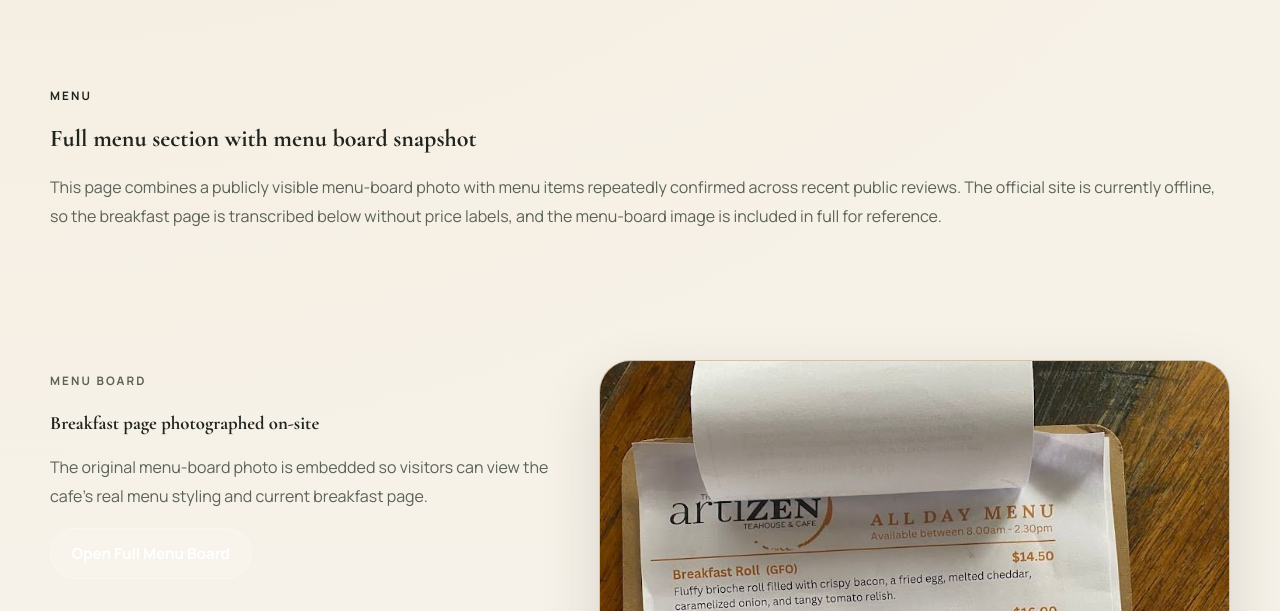
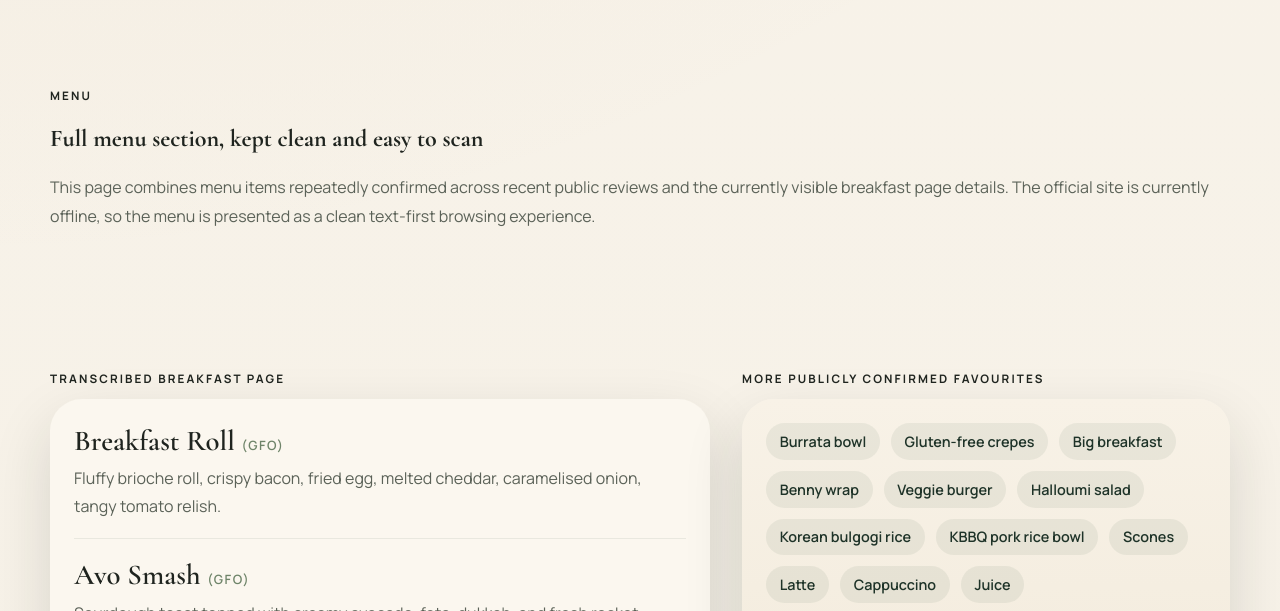
Before and after one commit to nom8352/artizan, a plain HTML site: page index.html in a window 1280 px wide. Shown: the part 1380-1991 px from the top of the page. Drawn offline with nearby package versions, Linux system fonts and the light colour scheme.

Commit message:
Remove menu board imagery

```diff
--- a/index.html
+++ b/index.html
@@ -83,35 +83,17 @@
       <section class="section menu-intro" id="menu">
         <div>
           <p class="eyebrow">Menu</p>
-          <h2>Full menu section with menu board snapshot</h2>
+          <h2>Full menu section, kept clean and easy to scan</h2>
         </div>
         <p class="menu-note">
-          This page combines a publicly visible menu-board photo with menu items repeatedly
-          confirmed across recent public reviews. The official site is currently offline,
-          so the breakfast page is transcribed below without price labels, and the
-          menu-board image is included in full for reference.
+          This page combines menu items repeatedly confirmed across recent public reviews
+          and the currently visible breakfast page details. The official site is currently
+          offline, so the menu is presented as a clean text-first browsing experience.
         </p>
       </section>
 
-      <section class="section menu-board-section">
-        <div class="menu-board-copy">
-          <p class="eyebrow">Menu Board</p>
-          <h3>Breakfast page photographed on-site</h3>
-          <p>
-            The original menu-board photo is embedded so visitors can view the cafe's real
-            menu styling and current breakfast page.
-          </p>
-          <a class="button button-secondary" href="public/images/menu-board-large.jpg" target="_blank" rel="noreferrer">
-            Open Full Menu Board
-          </a>
-        </div>
-        <a class="menu-board-frame" href="public/images/menu-board-large.jpg" target="_blank" rel="noreferrer">
-          <img src="public/images/menu-board-large.jpg" alt="Artizen all day menu board breakfast page" />
-        </a>
-      </section>
-
       <section class="section menu-grid-section">
-        <div class="menu-column">
+        <div class="menu-column menu-column-wide">
           <p class="eyebrow">Transcribed Breakfast Page</p>
           <div class="menu-card">
             <div class="menu-item">
--- a/styles.css
+++ b/styles.css
@@ -179,7 +179,6 @@ h1 {
 
 .story-section,
 .visit-section,
-.menu-board-section,
 .menu-grid-section {
   display: grid;
   gap: 2rem;
@@ -191,9 +190,8 @@ h1 {
   align-items: start;
 }
 
-.menu-board-section,
 .menu-grid-section {
-  grid-template-columns: 0.9fr 1.1fr;
+  grid-template-columns: 1.15fr 0.85fr;
   align-items: start;
 }
 
@@ -253,14 +251,8 @@ h1 {
   padding-bottom: 1.5rem;
 }
 
-.menu-board-frame {
-  background: #dfcfb6;
-  border: 1px solid rgba(30, 51, 40, 0.08);
-}
-
-.menu-board-frame img {
-  aspect-ratio: 4 / 5;
-  object-fit: cover;
+.menu-column-wide {
+  min-width: 0;
 }
 
 .menu-card {
@@ -515,7 +507,6 @@ h1 {
 @media (max-width: 980px) {
   .story-section,
   .visit-section,
-  .menu-board-section,
   .menu-grid-section,
   .gallery-grid,
   .reviews-grid,
```
Also changed, not shown: public/images/menu-board-large.jpg (deleted), public/images/menu-board.jpg (deleted).
